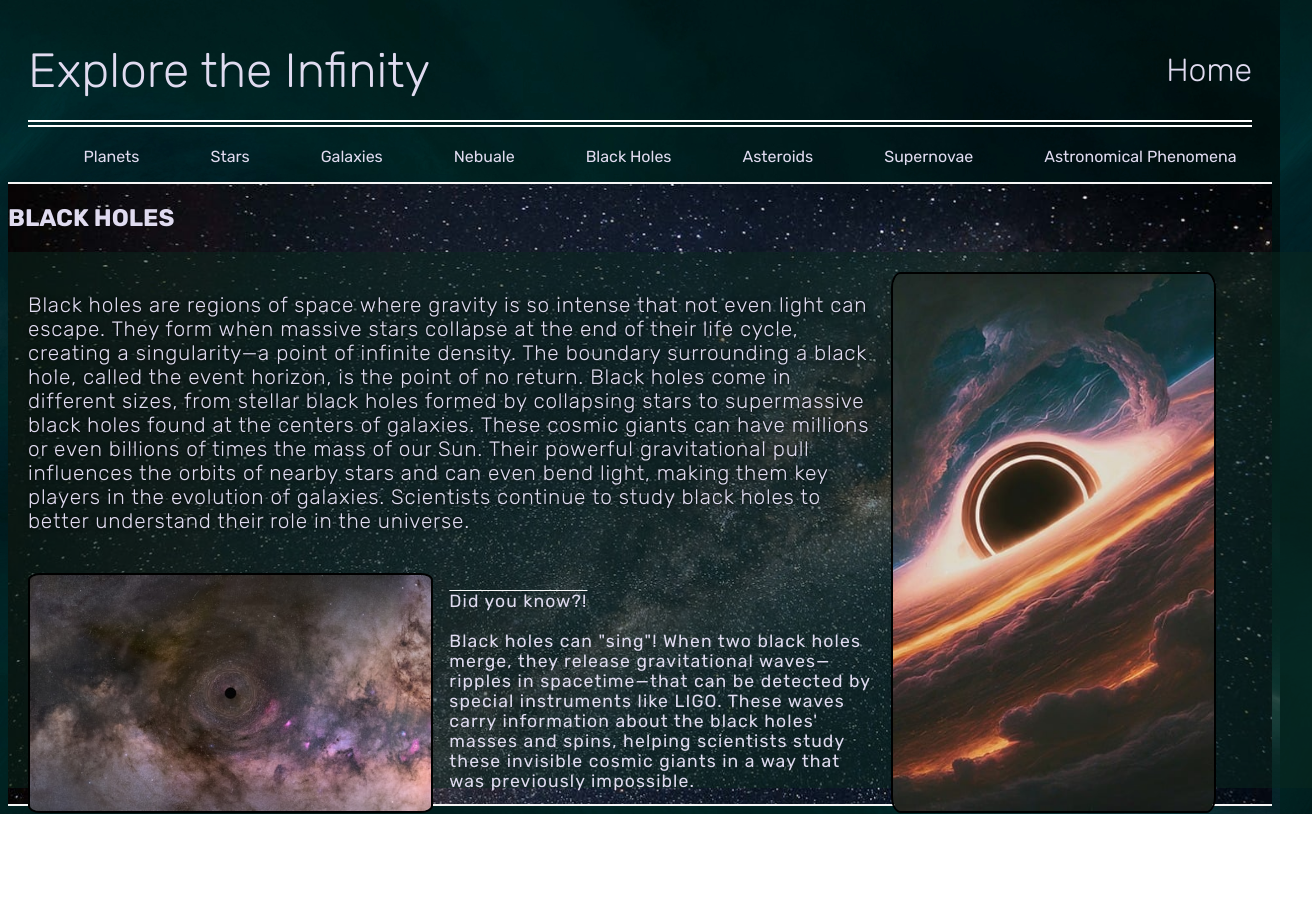
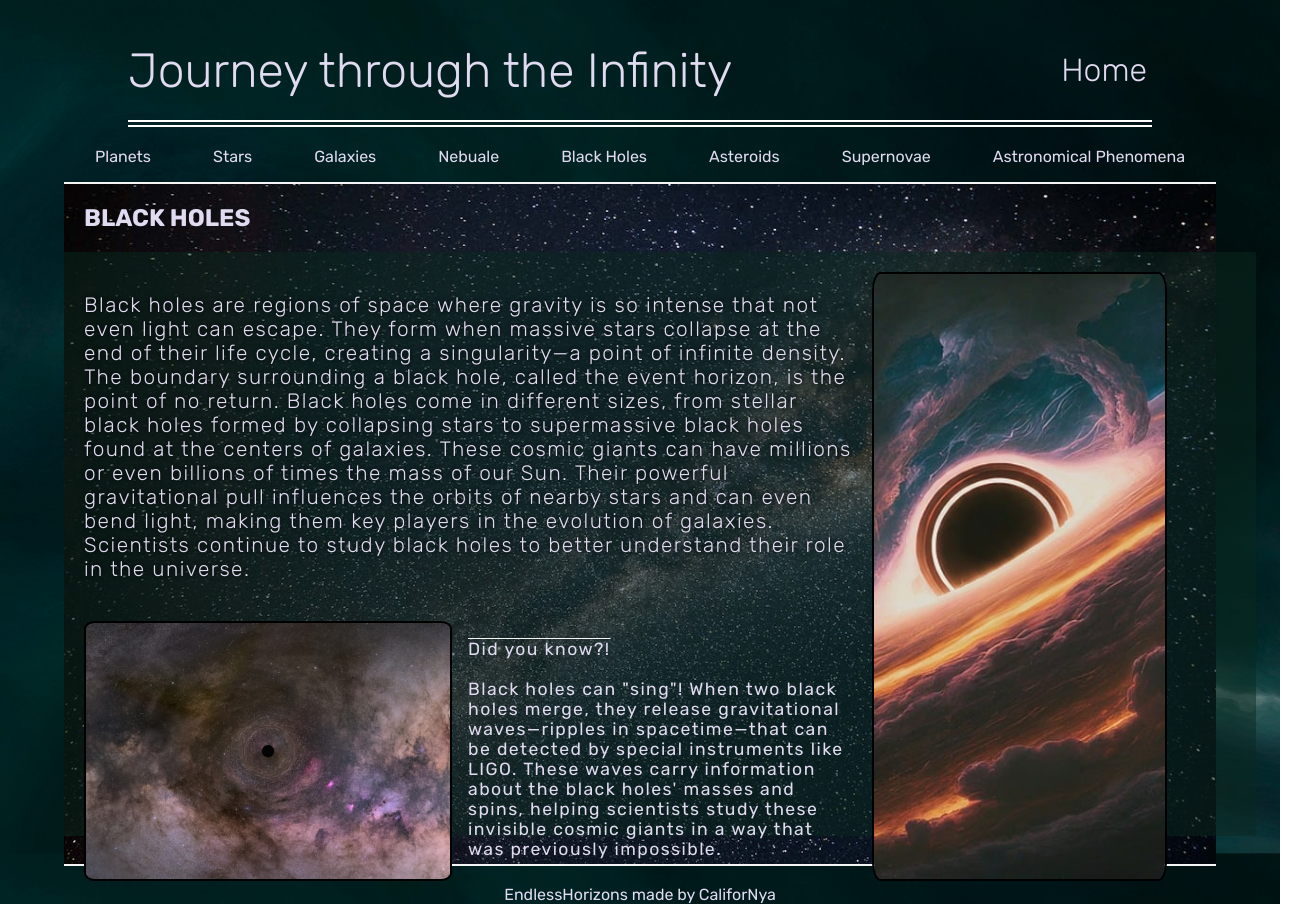
Before and after one commit to CaliforNya/nytt, a browser extension: page KodeHodeOppgaver/Cosmos/index.htm in a window 1280 px wide. Both pictures are taken after a click on the item "Black Holes". Shown: the whole page, 1312 px wide, since content can reach past the window. Before the commit the page ends 814 px from the top, so only its background shows below. Drawn offline with Linux system fonts and the light colour scheme.

Commit message:
cosmos final

```diff
--- a/KodeHodeOppgaver/Cosmos/index.htm
+++ b/KodeHodeOppgaver/Cosmos/index.htm
@@ -14,7 +14,7 @@
   </head>
   <body>
     <header >
-     <span id="title"> Explore the Infinity</span>
+     <span id="title"> Journey through the Infinity</span>
       <span id="homenav"  onclick="cards('home')"> Home </span>
     </header>
     <nav>
@@ -65,10 +65,10 @@ Planets also have different surface conditions, from the scorching heat of Venus
       <div id="supernovae"></div>
       <div id="phenomena"></div>
     </main> -->
-
+  </main>
     <footer>
       <br>
-      Made by CaliforNya
+      EndlessHorizons made by CaliforNya
     </footer>
 
     <script src="script.js"></script>
--- a/KodeHodeOppgaver/Cosmos/style.css
+++ b/KodeHodeOppgaver/Cosmos/style.css
@@ -9,6 +9,12 @@ body {
     color: rgb(224, 219, 240);
     font-family: Rubik, sans-serif;
     cursor: default;
+    user-select: none;
+}
+
+
+h2 {
+    padding-left: 20px;
 }
 
 header {
@@ -21,6 +27,12 @@ header {
     align-items: center;
     margin: 20px;
     border-bottom: 7px double white;
+
+}
+
+#homenav:hover,
+li:hover {
+    box-shadow: 0 0 25px 10px rgba(230, 205, 116, 0.7);
 }
 
 #homenav:active,
@@ -32,6 +44,7 @@ li:active {
     font-size: 2rem;
     cursor: pointer;
     transition: transform 1s ease-in-out backwards;
+    padding-right: 5px;
 }
 
 li {
@@ -54,6 +67,7 @@ ul {
     background-repeat: no-repeat;
     border-top: 2px solid whitesmoke;
     border-bottom: 2px solid whitesmoke;
+
 }
 
 .content {
@@ -92,7 +106,7 @@ ul {
 .info {
     grid-area: info;
     font-size: 1.3rem;
-    letter-spacing: 0.05rem;
+    letter-spacing: 0.09rem;
     font-weight: 300;
     text-shadow: 0 0 5px black;
 
@@ -101,7 +115,7 @@ ul {
 .trivia {
     grid-area: trivia;
     font-size: 1.1rem;
-    letter-spacing: 0.07rem;
+    letter-spacing: 0.09rem;
 
 }
 
@@ -122,7 +136,7 @@ ul {
 #cosmos h1 {
     font-size: 20rem;
     font-weight: 300;
-    text-shadow: 0 0 2px black;
+    text-shadow: 0 0 2px rgb(94, 92, 92);
     margin: auto;
     letter-spacing: 0.5rem;
     display: inline-block;
@@ -142,18 +156,58 @@ ul {
     }
 }
 
-@media (max-width: 900px) {
+footer {
+    text-align: center;
+}
+
+@media (min-width: 786px) and (max-width: 1300px) {
+    .card {
+        min-height: 85vh;
+        width: 90%;
+        margin-left: auto;
+        margin-right: auto;
+    }
+
+    ul {
+        width: 90%;
+        margin-left: auto;
+        margin-right: auto;
+        padding: 0;
+    }
+
+    #cosmos h1 {
+        font-size: 10rem;
+    }
 
     body {
         margin: 0;
     }
+
+    header {
+        width: 80dvw;
+        margin-left: auto;
+        margin-right: auto;
+    }
+}
+
+@media (max-width: 786px) {
+
+    body {
+        margin: 0;
+    }
+
+
 
     #cosmos h1 {
         font-size: 4rem;
     }
 
     #title {
-        font-size: 2rem;
+        font-size: 1.7rem;
+    }
+
+    #homenav {
+        font-size: 1.5rem;
     }
 
     ul {
@@ -162,7 +216,7 @@ ul {
 
     .card {
         height: 100%;
-        min-height: 70vh;
+        min-height: 70svh;
         width: 90%;
         margin-left: auto;
         margin-right: auto;
```
